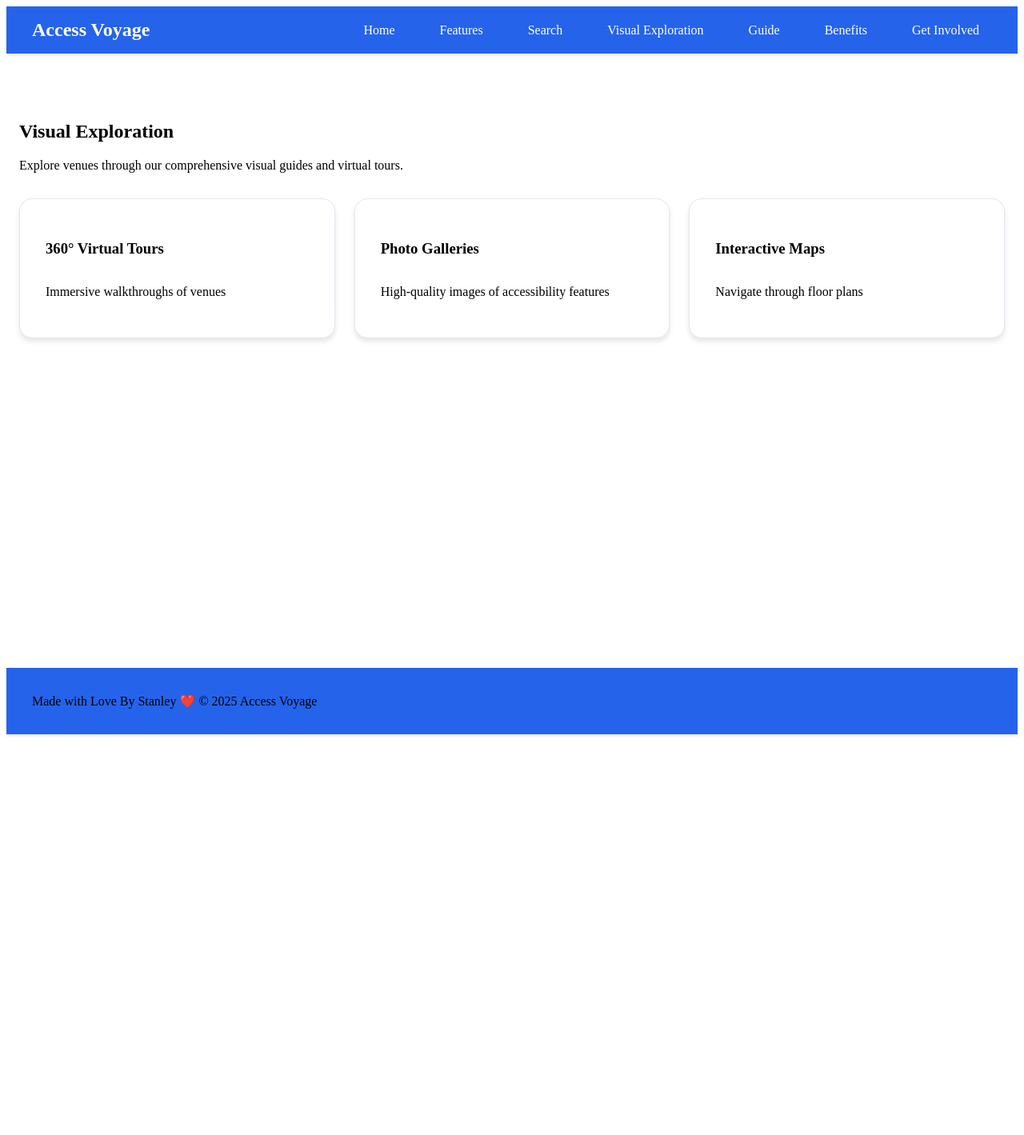
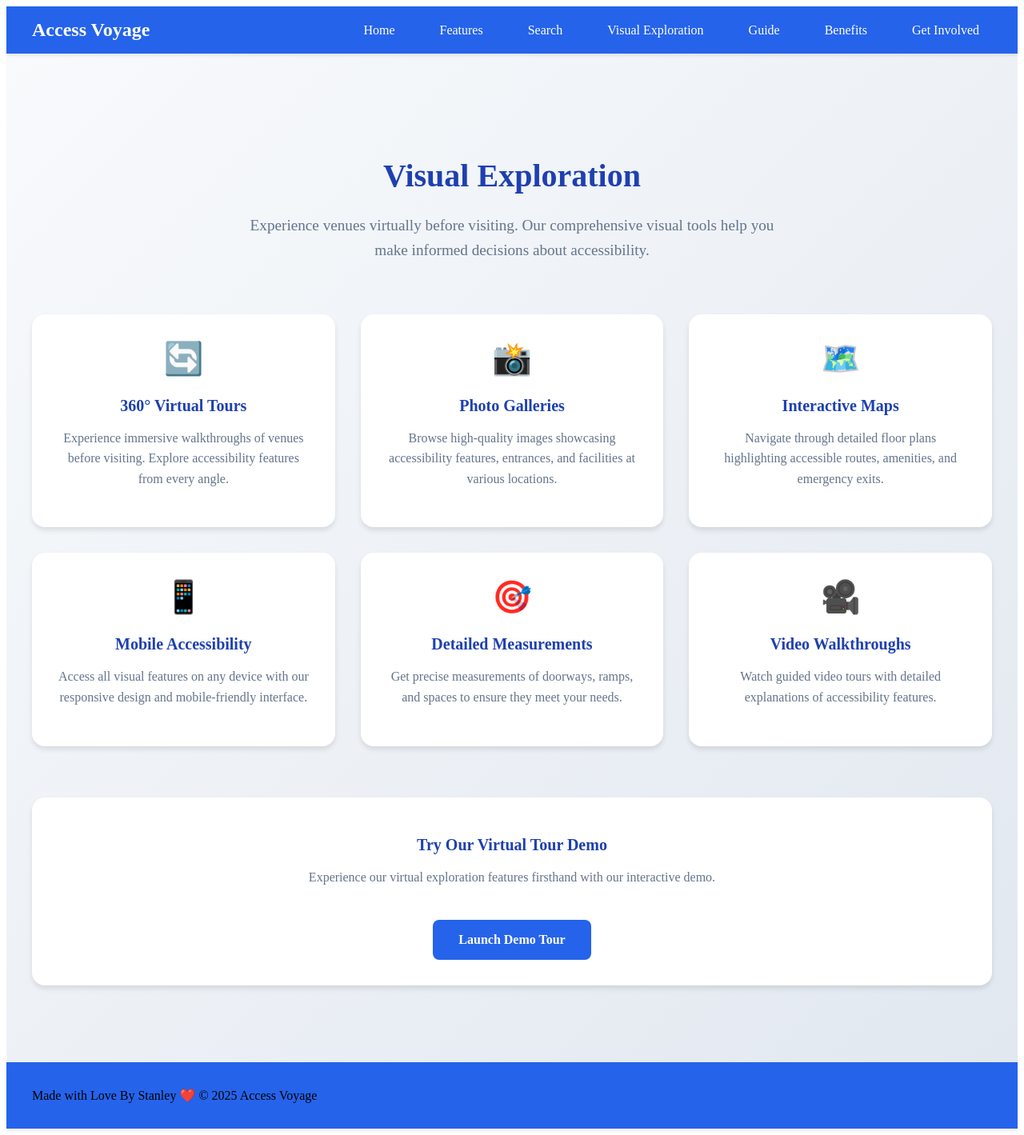
Before and after one commit to StanleyKioko/HuruSpace, a React (Vite) app in the folder frontend/: page /visual-exploration in a window 1280 px wide. Shown: the whole page at 80% size. Before the commit the page ends 926 px from the top, so only its background shows below. Built offline with nearby package versions, Linux system fonts and the light colour scheme.

Commit message:
Visual Exploration Page done

```diff
--- a/frontend/src/App.jsx
+++ b/frontend/src/App.jsx
@@ -254,26 +254,70 @@ function Search() {
 
 // Replace the VisualExploration component
 function VisualExploration() {
+    const visualFeatures = [
+        {
+            icon: "🔄",
+            title: "360° Virtual Tours",
+            description: "Experience immersive walkthroughs of venues before visiting. Explore accessibility features from every angle.",
+        },
+        {
+            icon: "📸",
+            title: "Photo Galleries",
+            description: "Browse high-quality images showcasing accessibility features, entrances, and facilities at various locations.",
+        },
+        {
+            icon: "🗺️",
+            title: "Interactive Maps",
+            description: "Navigate through detailed floor plans highlighting accessible routes, amenities, and emergency exits.",
+        },
+        {
+            icon: "📱",
+            title: "Mobile Accessibility",
+            description: "Access all visual features on any device with our responsive design and mobile-friendly interface.",
+        },
+        {
+            icon: "🎯",
+            title: "Detailed Measurements",
+            description: "Get precise measurements of doorways, ramps, and spaces to ensure they meet your needs.",
+        },
+        {
+            icon: "🎥",
+            title: "Video Walkthroughs",
+            description: "Watch guided video tours with detailed explanations of accessibility features.",
+        }
+    ];
+
     return (
-        <section className="page-section bg-[var(--background-light)]">
-            <div className="container mx-auto px-4">
-                <h2 className="text-4xl font-bold mb-8 text-center">Visual Exploration</h2>
-                <p className="text-lg mb-8 text-center max-w-2xl mx-auto">
-                    Explore venues through our comprehensive visual guides and virtual tours.
-                </p>
-                <div className="image-grid">
-                    <div className="feature-card">
-                        <h3 className="text-xl font-semibold mb-3">360° Virtual Tours</h3>
-                        <p className="text-gray-600">Immersive walkthroughs of venues</p>
-                    </div>
-                    <div className="feature-card">
-                        <h3 className="text-xl font-semibold mb-3">Photo Galleries</h3>
-                        <p className="text-gray-600">High-quality images of accessibility features</p>
-                    </div>
-                    <div className="feature-card">
-                        <h3 className="text-xl font-semibold mb-3">Interactive Maps</h3>
-                        <p className="text-gray-600">Navigate through floor plans</p>
-                    </div>
+        <section className="visual-section">
+            <div className="visual-container">
+                <div className="visual-header">
+                    <h1 className="visual-title">Visual Exploration</h1>
+                    <p className="visual-description">
+                        Experience venues virtually before visiting. Our comprehensive visual tools
+                        help you make informed decisions about accessibility.
+                    </p>
+                </div>
+
+                <div className="visual-grid">
+                    {visualFeatures.map((feature, index) => (
+                        <div key={index} className="visual-card">
+                            <div>
+                                <div className="visual-icon">{feature.icon}</div>
+                                <h3 className="visual-card-title">{feature.title}</h3>
+                                <p className="visual-card-description">{feature.description}</p>
+                            </div>
+                        </div>
+                    ))}
+                </div>
+
+                <div className="visual-demo">
+                    <h2 className="visual-card-title">Try Our Virtual Tour Demo</h2>
+                    <p className="visual-card-description">
+                        Experience our virtual exploration features firsthand with our interactive demo.
+                    </p>
+                    <a href="#" className="demo-button" tabIndex="0">
+                        Launch Demo Tour
+                    </a>
                 </div>
             </div>
         </section>
--- a/frontend/src/VisualExploration.css
+++ b/frontend/src/VisualExploration.css
@@ -2,21 +2,114 @@
   VISUAL EXPLORATION PAGE STYLES
 ================================*/
 .visual-section {
-    padding: 4rem 0;
-    background: #f8fafc;
+    padding: 6rem 2rem;
+    background: linear-gradient(135deg, #f8fafc 0%, #e2e8f0 100%);
+    min-height: calc(100vh - 160px);
+}
+
+.visual-container {
+    max-width: 1200px;
+    margin: 0 auto;
+}
+
+.visual-header {
+    text-align: center;
+    margin-bottom: 4rem;
+}
+
+.visual-title {
+    font-size: 2.5rem;
+    color: #1e40af;
+    margin-bottom: 1.5rem;
+    font-weight: 700;
+}
+
+.visual-description {
+    color: #64748b;
+    font-size: 1.2rem;
+    max-width: 700px;
+    margin: 0 auto;
+    line-height: 1.6;
 }
 
 .visual-grid {
     display: grid;
     grid-template-columns: repeat(auto-fit, minmax(300px, 1fr));
     gap: 2rem;
-    padding: 2rem;
+    margin-top: 3rem;
 }
 
 .visual-card {
     background: white;
     border-radius: 1rem;
-    overflow: hidden;
+    padding: 2rem;
     box-shadow: 0 4px 6px rgba(0, 0, 0, 0.1);
-    transition: transform 0.3s ease;
+    transition: all 0.3s ease;
+    text-align: center;
+    display: flex;
+    flex-direction: column;
+    justify-content: space-between;
 }
+
+.visual-card:hover {
+    transform: translateY(-5px);
+    box-shadow: 0 8px 15px rgba(0, 0, 0, 0.1);
+}
+
+.visual-icon {
+    font-size: 2.5rem;
+    margin-bottom: 1.5rem;
+    color: #2563eb;
+}
+
+.visual-card-title {
+    font-size: 1.25rem;
+    font-weight: 600;
+    color: #1e40af;
+    margin-bottom: 1rem;
+}
+
+.visual-card-description {
+    color: #64748b;
+    line-height: 1.6;
+}
+
+.visual-demo {
+    margin-top: 4rem;
+    text-align: center;
+    padding: 2rem;
+    background: white;
+    border-radius: 1rem;
+    box-shadow: 0 4px 6px rgba(0, 0, 0, 0.1);
+}
+
+.demo-button {
+    display: inline-block;
+    padding: 1rem 2rem;
+    background: #2563eb;
+    color: white;
+    border-radius: 0.5rem;
+    text-decoration: none;
+    font-weight: 600;
+    transition: all 0.3s ease;
+    margin-top: 1.5rem;
+}
+
+.demo-button:hover {
+    background: #1d4ed8;
+    transform: translateY(-2px);
+}
+
+@media (max-width: 768px) {
+    .visual-section {
+        padding: 4rem 1rem;
+    }
+
+    .visual-title {
+        font-size: 2rem;
+    }
+
+    .visual-grid {
+        grid-template-columns: 1fr;
+    }
+}
```
